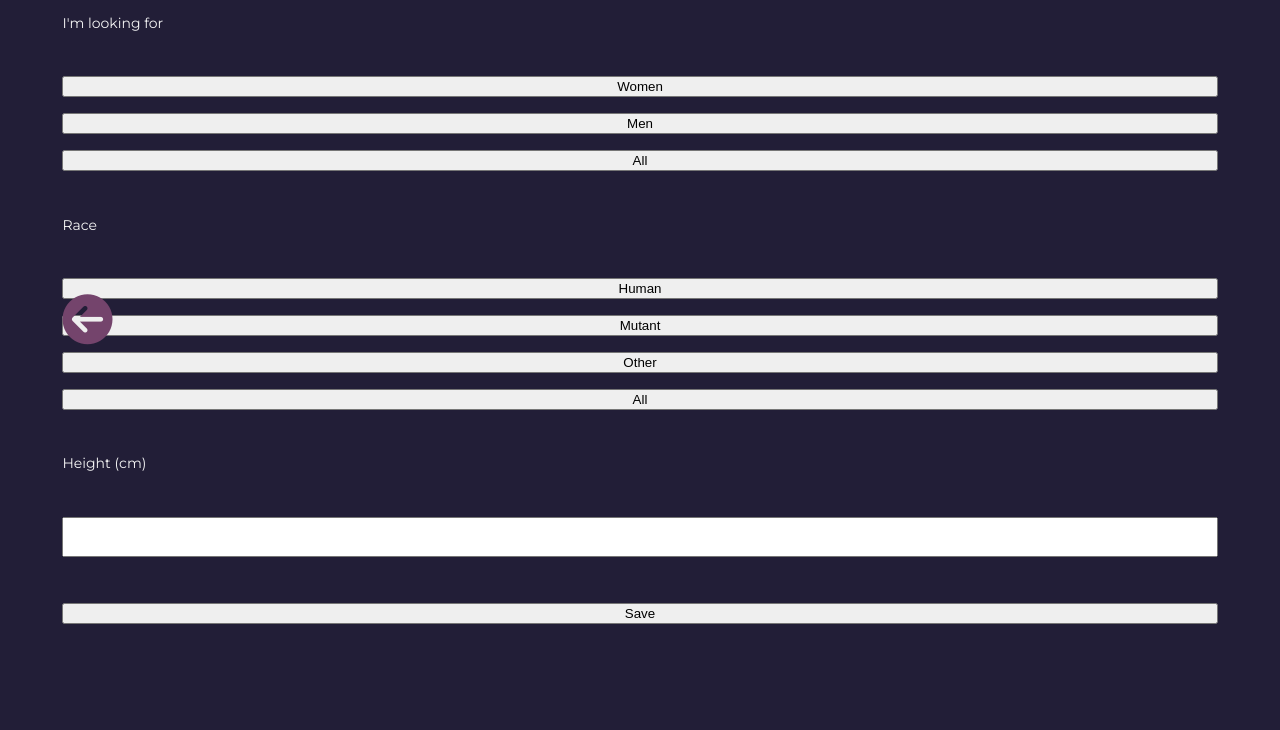
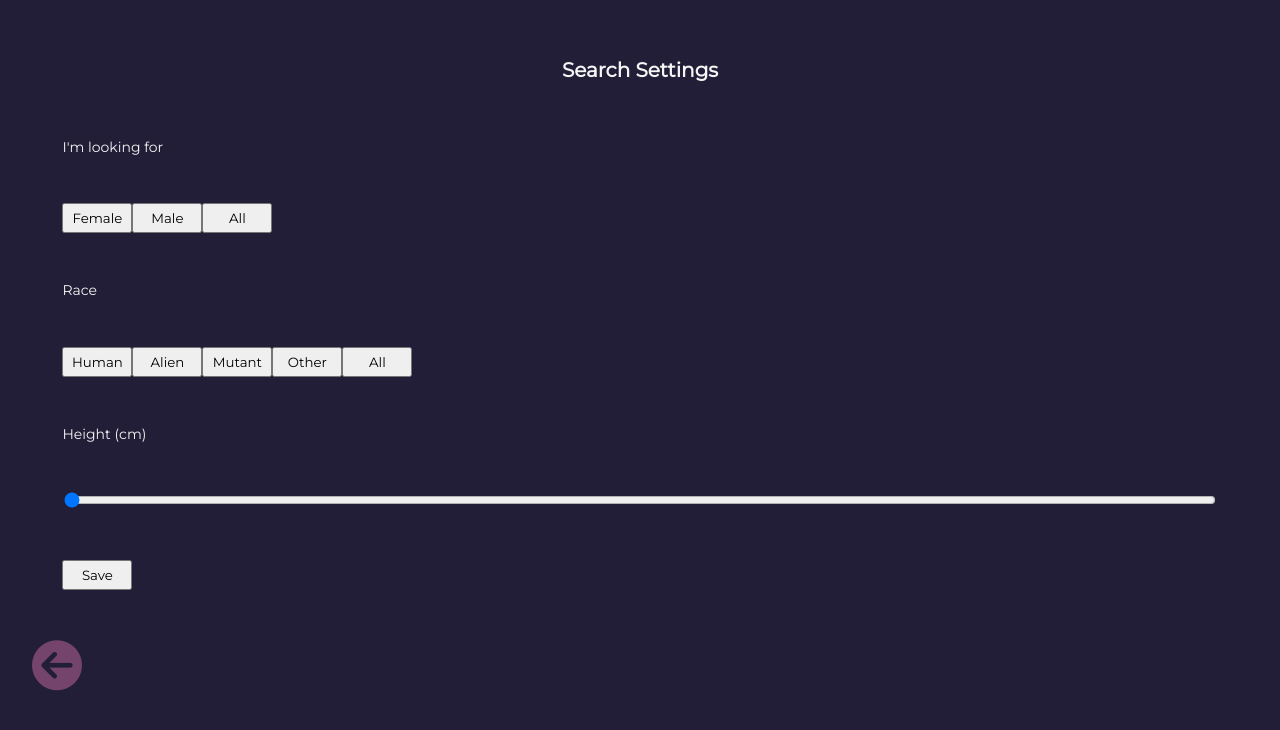
Before and after one commit to zuzabrzozowska/Superhero-app-in-React, a React (Create React App) app: page /settings in a window 1280 px wide. Shown: the top 730 px of the page. Built offline with nearby package versions, Linux system fonts and the light colour scheme.

Commit message:
added filter function in Settings, todo: move the filtering to SearchResults, make two functions out of the filterHeroes function as it needs 4 different params

```diff
--- a/src/App.css
+++ b/src/App.css
@@ -1,6 +1,7 @@
 :root {
   --darkViolet: #221e37;
   --lightViolet: #74446c;
+  --coldViolet: #463778;
 }
 
 body {
@@ -15,7 +16,7 @@ li, p {
 }
 
 i {
-  color: #74446c;
+  color: var(--lightViolet);
 }
 
 .container {
@@ -33,7 +34,22 @@ i {
   cursor: pointer;
 }
 
+button {
+  cursor: pointer;
+  font-family: inherit;
+  padding: 5px;
+  width: 70px;
+}
+
+button:hover {
+  background-color: var(--lightViolet);
+}
+
 /*settings*/
+
+.fa-cog:hover {
+  color: var(--coldViolet);
+}
 
 .container__nav {
   height: 80vh;
@@ -42,30 +58,8 @@ i {
   justify-content: space-evenly;
 }
 
-.btn-search {
-  padding: 10px;
-  margin-left: 10px;
-  border-radius: 3px;
-}
-
-input {
-  padding: 10px;
-  font-family: inherit;
-}
-
-form {
-  position: relative;
-}
-
-.results-box {
-  position: absolute;
-  top: 40px;
-  font-weight: bold;
-  width: 150px;
-  border: lightgrey 1px solid;
-  right: 70px;
-  color: purple;
-  background: white;
+.settings__btn-box {
+  display: flex;
 }
 
 /*LandingPage*/
@@ -120,10 +114,12 @@ form {
 .btn-round--no {
   background: #e16499;
   font-size: 50px;
+  box-shadow: 2px 4px 20px 2px #e16499;
 }
 .btn-round--yes {
   background: #00cb51;
   font-size: 30px;
+  box-shadow: 2px 4px 20px 2px #00cb51;
 }
 
 .btn-round--small {
--- a/src/SearchResults.js
+++ b/src/SearchResults.js
@@ -1,16 +1,19 @@
 import React, { useState, useEffect } from 'react';
-import { getSearchedHeroesByName } from './requests';
+import { getHeroPreview } from './requests';
 import { useParams, Link } from 'react-router-dom';
 
 
 function SearchResults() {
-    const { name } = useParams();
-    const [searchResults, setSearchResults] = useState([]);
+    //params -- filteredResults list ?
+    const [filteredResults, setFilteredResults] = useState([]);
     const [errorText, setErrorText] = useState('');
     const [loading, setLoading] = useState(true);
+    const id = 1;
+
+
 
     useEffect(() => {
-        getSearchedHeroesByName(name).then(response => {
+        getHeroPreview(id).then(response => {
             const {data} = response;
             if (data.error) {
                 setErrorText(data.error);
@@ -20,39 +23,37 @@ function SearchResults() {
 
             if (results) {
                 results = results.filter(item => {return (item.appearance.gender === "Female") });
-                setSearchResults(results);
+                setFilteredResults(results);
                 setLoading(false);
             }
         })
 
-    }, [name])
+    }, [])
 
     return (
         <>
-            <h1 className="about-hero__maintitle">results for: "{name}"</h1>
-
-            {loading && <h1 className="about-hero__maintitle">loading......</h1>}
+            {loading && <h1 className="about-hero__maintitle">loading...</h1>}
 
             {!loading &&
                 <main className="container">
-
-
                     <section className="container__heroes">
                         { errorText && <p className="about-hero__maintitle">{errorText}</p> }
 
 
-                        { searchResults.map(({id, name, image, work, biography }) => {
+                        { filteredResults.map(({ id, url, name }) => {
                             return (
                                 <div className="about-hero" key={id}>
-                                    <h2 className="about-hero__title">{name}</h2>
-                                    <h3>{biography.alignment}</h3>
-
-                                    <img className="about-hero__img" src={image.url} alt="hero"></img>
-
-                                    { work.occupation !=='-' && <p>{work.occupation}</p>}
-                                    { work.occupation ==='-' && <p>occupation unknown</p>}
-
-                                    <Link className="link" to={`/${id}/${name}`}><button>More...</button></Link>
+                                    <Link className="link" to={`/${id}/${name}`}>
+                                        <div className="about-hero__img" style={{backgroundImage: `url(${url})`, backgroundSize: 'cover', backgroundPosition: 'center'}}>
+                                            <p className="about-hero__title">{name}</p>
+                                        </div>
+                                    </Link>
+                                    <div className="btn-box">
+                                        <span className="btn-round btn-round--small">?</span>
+                                        <span className="btn-round btn-round--no">&times;</span>
+                                        <span className="btn-round btn-round--yes">&#10004;</span>
+                                        <span className="btn-round btn-round--small"><i className="fas fa-eye" style={{color: 'white'}}></i></span>
+                                    </div>
                                 </div>
                             );
                         })}
--- a/src/Settings.js
+++ b/src/Settings.js
@@ -3,77 +3,83 @@ import { getHeroAppearence } from './requests';
 import { Link } from 'react-router-dom';
 
 function Nav() {
-    const [results, setResults] = useState([]);
-    const [errorText, setErrorText] = useState('');
-    const [allHeroesIDs, setAllHeroesIDs] = useState([]);
+  const [results, setResults] = useState([]); //niepotrzebne tu?
+  const [errorText, setErrorText] = useState('');
+  const [loading, setLoading] = useState(true); //niepotrzebne?
+  const [allHeroesIDs, setAllHeroesIDs] = useState([]); //niepotrzebne?
+  const [btnType, setBtnType] = useState('');
+  const [btnText, setBtnText] = useState('');
 
-    const filterWomen = () => {
-      //get list with all the ids from 1 to 731
-      let ids = [];
-      for (let i = 1; i <= 10; i++) {
-        ids.push(i);
-        console.log(ids);
-      }
-      console.log(ids);
+  const filterHeroes = event => {
+    setBtnType(event.target.dataset.type);
+    setBtnText(event.target.innerText);
 
-      /*
+    //how to get this out of this function?
+    let ids = [];
+    for (let i = 1; i <= 10; i++) {
+      ids.push(i);
+    }
+    setAllHeroesIDs(ids);
+
+    let objectArray = [];
+
+    ids.forEach(id => {
       getHeroAppearence(id).then(data => {
         if (data.error) {
           setErrorText(data.error);
           return;
         }
-
-
-        if (res) {
-          res = res.filter(item => {return (item.appearance.gender === "Female") });
-          setResults(res);
-          setErrorText('');
+        objectArray.push(data);
+        if (btnText !== 'All' && btnText !== 'Other') {
+          objectArray = objectArray.filter(item => {return (item[`${btnType}`] === `${btnText}`) });
+        } else if (btnText === 'Other') {
+          objectArray = objectArray.filter(item =>
+            { return (
+              item[`${btnType}`] !== 'Human'
+              && item[`${btnType}`] !== 'Alien'
+              && item[`${btnType}`] !== 'Mutant')
+            });
         }
-      })*/
-    }
-
+      })
+    })
+    setTimeout(() => {
+      setResults(objectArray);
+    }, 5000)
+    setLoading(false);
+  }
 
     return (
         <nav>
             <div className="container container__nav">
+              <h1 className="about-hero__title">Search Settings</h1>
 
-              <Link to="/" className="link link-homepage"><i className="icon-homepage fas fa-arrow-circle-left"></i></Link>
+                <label>I'm looking for</label>
+                <div className="settings__btn-box">
+                  <button data-type="gender" onClick={filterHeroes}>Female</button>
+                  <button data-type="gender" onClick={filterHeroes}>Male</button>
+                  <button data-type="gender" onClick={filterHeroes}>All</button>
+                </div>
 
-              <label>I'm looking for</label><br/>
-              <button onClick={filterWomen}>Women</button><button>Men</button><button>All</button>
+                <label>Race</label>
+                <div className="settings__btn-box">
+                  <button data-type="race" onClick={filterHeroes}>Human</button>
+                  <button data-type="race" onClick={filterHeroes}>Alien</button>
+                  <button data-type="race" onClick={filterHeroes}>Mutant</button>
+                  <button data-type="race" onClick={filterHeroes}>Other</button>
+                  <button data-type="race" onClick={filterHeroes}>All</button>
+                </div>
 
-              <br/>
-              <label>Race</label><br/>
-              <button>Human</button><button>Mutant</button><button>Other</button><button>All</button>
-              <br/>
-              <label>Height (cm)</label><br/>
-              <input></input>
-              <br/>
-              <button>Save</button>
+
+
+                <label>Height (cm)</label><input type="range" min="150" max="250" name="height"></input>
+
+                <Link to={`/search/${btnType}/${btnText}`}><button>Save</button></Link>
 
             </div>
+
+            <Link to="/" className="link link-homepage"><i className="icon-homepage fas fa-arrow-circle-left"></i></Link>
         </nav>
     )
 }
 
 export default Nav;
-
-/*<form id="form">
-                <label>find by name</label>
-                <input onChange={updateHeroInput} type="text" value={inputValue} placeholder="wonder..." />
-                <Link className="link btn-search" to={`/search/${inputValue}`}>
-                  <button onClick={() => setResults([])}><i className="fas fa-search" /></button>
-                </Link>
-                <div className="results-box">
-                  { errorText && <p>{errorText}</p> }
-                  { !errorText && loading && <p>loading........</p>}
-                  {
-                    results && inputValue && !loading &&
-                    <div>{results.map(item =>
-                      <Link className="link" to={`/${item.id}/${item.name}`}>
-                        <button onClick={() => setResults([])}>{item.name}</button>
-                      </Link>)}
-                    </div>
-                  }
-                </div>
-                </form> */
```
